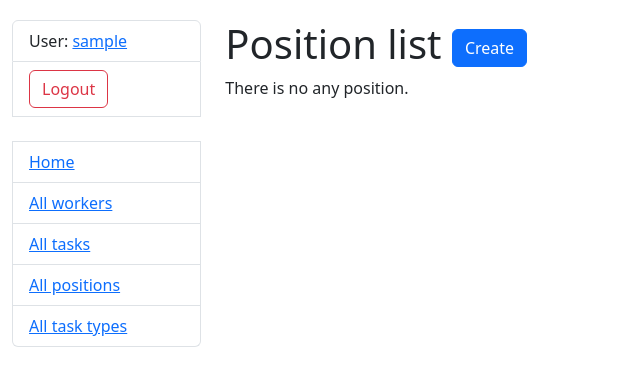
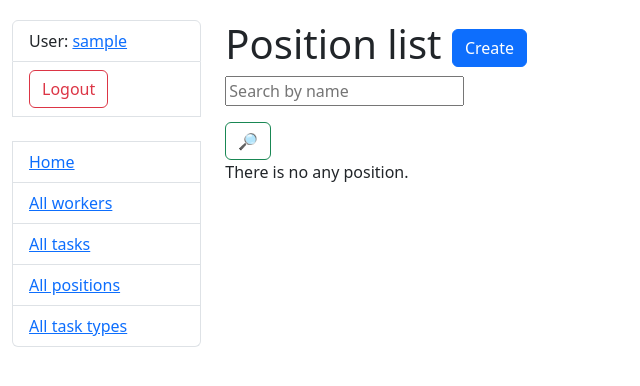
Before and after one commit to Meksim-fesh/it-company-task-manager, a Django app: page /positions/ in a window 1280 px wide. Shown: the top 386 px of the page, without its empty margins (0-640 px from the left). Run offline with Django 5.2, Linux system fonts and the light colour scheme; the visitor is signed in with stand-in values (Sample User, id 1); data that the repository does not hold is empty.

Commit message:
Add a search bar to the position list page for searching positions by name

```diff
--- a/task_manager/forms.py
+++ b/task_manager/forms.py
@@ -66,3 +66,16 @@ class TaskNameSearchForm(forms.Form):
             }
         )
     )
+
+
+class PositionNameSearchForm(forms.Form):
+    name = forms.CharField(
+        max_length=256,
+        required=False,
+        label="",
+        widget=forms.TextInput(
+            attrs={
+                "placeholder": "Search by name"
+            }
+        )
+    )
--- a/task_manager/views.py
+++ b/task_manager/views.py
@@ -7,6 +7,7 @@ from django.contrib.auth.mixins import LoginRequiredMixin
 
 
 from task_manager.forms import (
+    PositionNameSearchForm,
     TaskForm,
     TaskNameSearchForm,
     WorkerForm,
@@ -42,6 +43,23 @@ def index(request: HttpRequest) -> HttpResponse:
 class PositionListView(LoginRequiredMixin, generic.ListView):
     model = Position
     paginate_by = 5
+
+    def get_context_data(self, *, object_list=None, **kwargs):
+        context = super(PositionListView, self).get_context_data(**kwargs)
+        name = self.request.GET.get("name", "")
+        context["search_form"] = PositionNameSearchForm(
+            initial={"name": name},
+        )
+        return context
+
+    def get_queryset(self):
+        queryset = super().get_queryset()
+        form = PositionNameSearchForm(self.request.GET)
+        if form.is_valid():
+            return queryset.filter(
+                name__icontains=form.cleaned_data["name"]
+            )
+        return queryset
 
 
 class PositionCreateView(LoginRequiredMixin, generic.CreateView):
--- a/templates/task_manager/position_list.html
+++ b/templates/task_manager/position_list.html
@@ -9,6 +9,11 @@
       Create
     </a>
   </h1>
+
+  <form action="" method="get" class="form-inline">
+    {{ search_form.as_p }}
+    <input type="submit" value="🔎" class="btn btn-outline-success">
+  </form>
 
   {% if position_list %}
 
```
